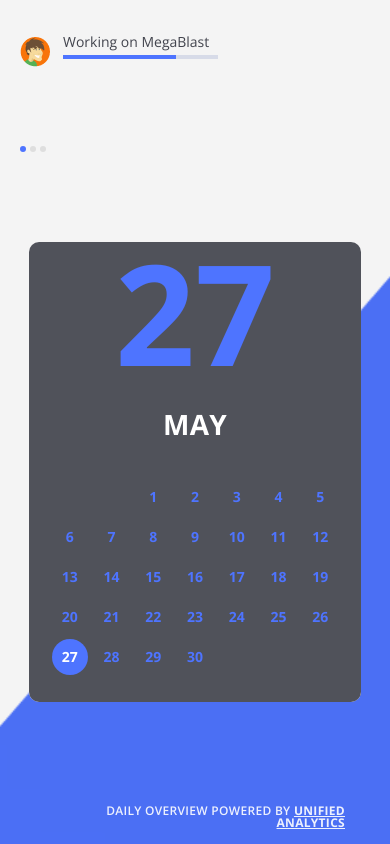
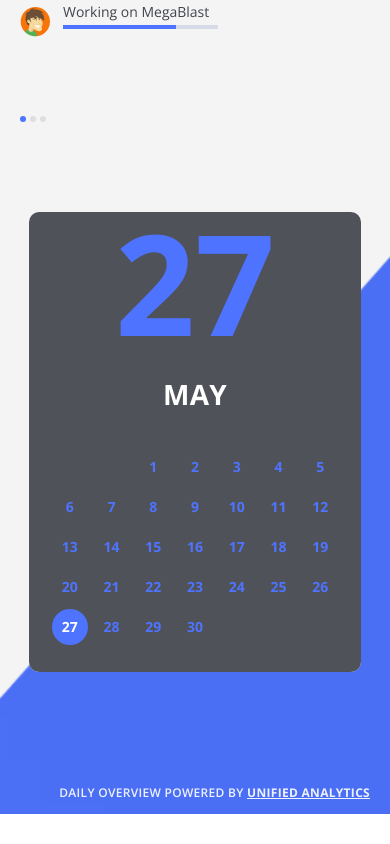
Before and after one commit to adambien94/Monkee, a website: page index.html in a window 390 px wide. Shown: the part 828-1672 px from the top of the page. After the commit the page ends 1642 px from the top, so only its background shows below. Drawn offline with nearby package versions, Linux system fonts and the light colour scheme.

Commit message:
container-fluid in footer

```diff
--- a/index.html
+++ b/index.html
@@ -139,11 +139,13 @@
       </main>
     </div>
     <footer class="footer">
-      <div class="row">
-        <div class="col-lg-12">
-          <span class="footer__info">DAILY OVERVIEW POWERED BY
-            <b class="text--important">UNIFIED ANALYTICS</b>
-          </span>
+      <div class="container-fluid">
+        <div class="row">
+          <div class="col-lg-12">
+            <span class="footer__info">DAILY OVERVIEW POWERED BY
+              <b class="text--important">UNIFIED ANALYTICS</b>
+            </span>
+          </div>
         </div>
       </div>
     </footer>
--- a/scss/02-base/_base.scss
+++ b/scss/02-base/_base.scss
@@ -1,6 +1,7 @@
 .page {
   font-family: "Open Sans", sans-serif;
   position: relative;
+  height: 100%;
   background: rgba(0, 0, 0, 0.05);
   background: url('/assets/bg.png');
   background-attachment: fixed;
--- a/scss/03-layouts/_footer.scss
+++ b/scss/03-layouts/_footer.scss
@@ -16,3 +16,9 @@
     padding-bottom: 15px;
   }
 }
+
+@media (max-width: 991px) {
+  .footer {
+    padding: 0 5px;
+  }
+}
--- a/scss/03-layouts/_main-section.scss
+++ b/scss/03-layouts/_main-section.scss
@@ -124,7 +124,7 @@
 
 @media (max-width: 991px) {
   .main {
-    margin-top: 90px;
+    margin-top: 60px;
   }
 }
 
```
Also changed, not shown: css/main.css, 1 other file.
